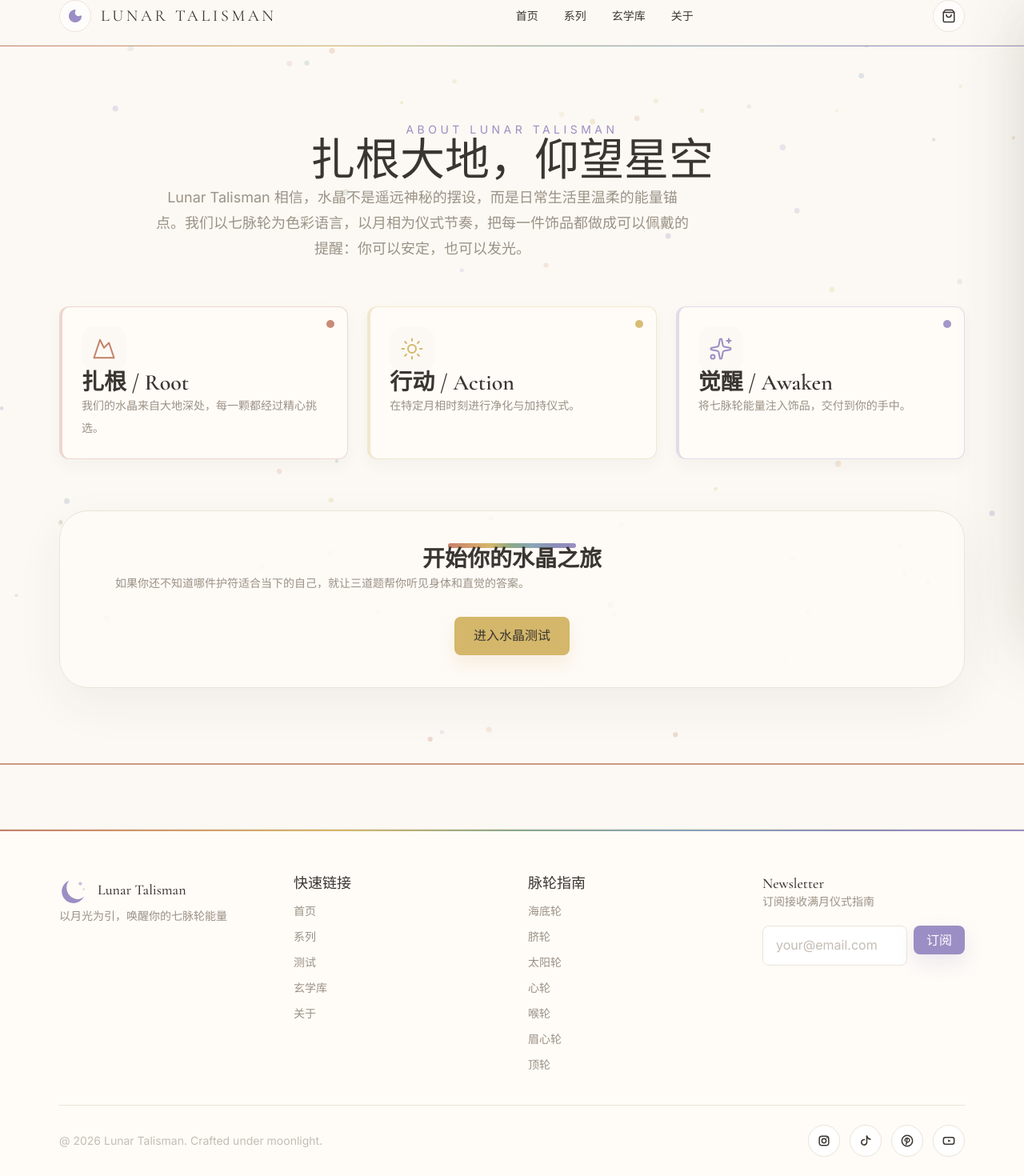
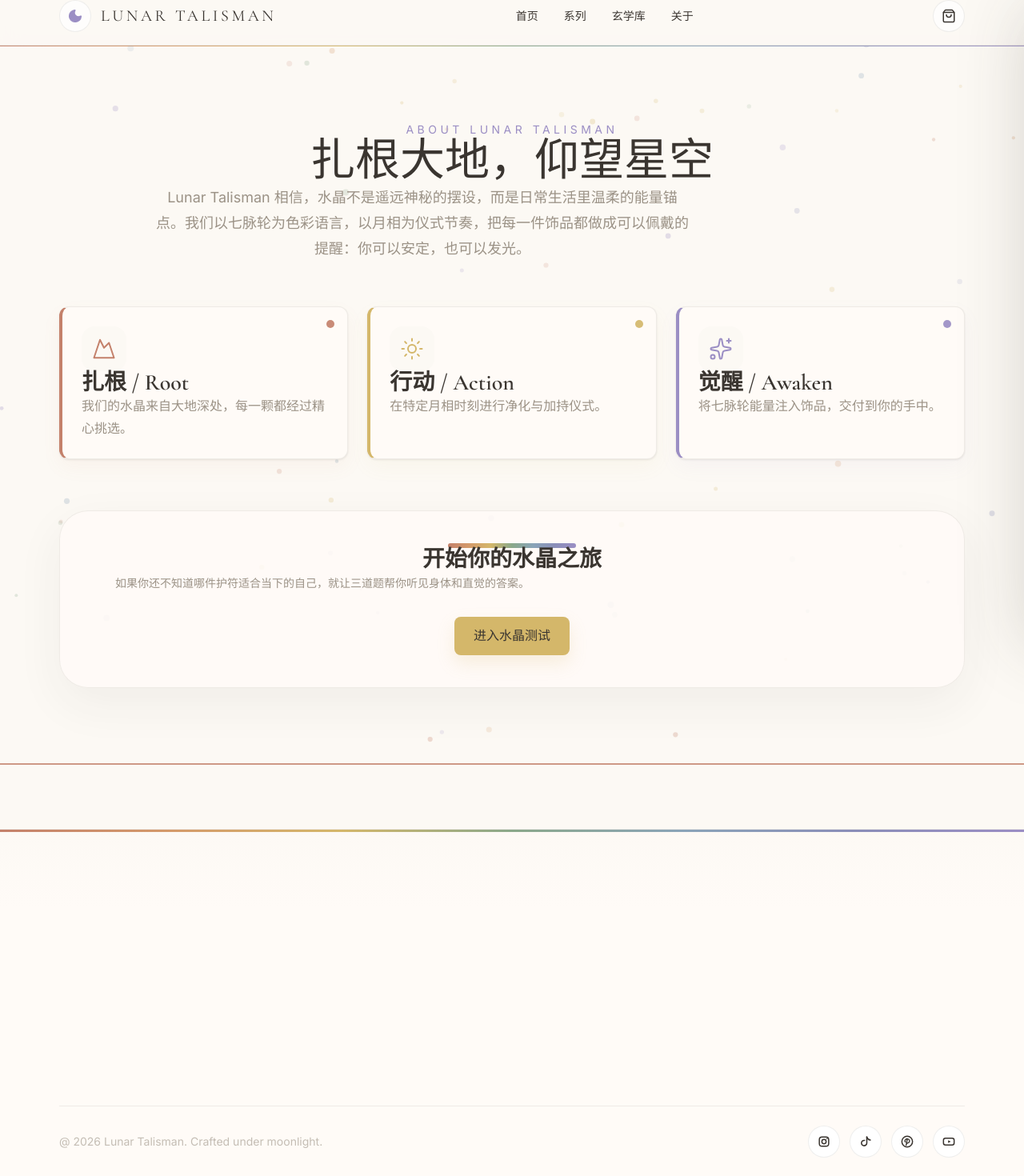
Before and after one commit to xiaodong-blip/lunar-talisman, a React (Vite) app: page /about in a window 1280 px wide. Shown: the part 16-1486 px from the top of the page at 80% size. Built offline with nearby package versions, Linux system fonts and the light colour scheme.

Commit message:
Improve global visual system

```diff
--- a/src/components/home/CrystalQuiz.tsx
+++ b/src/components/home/CrystalQuiz.tsx
@@ -1,13 +1,28 @@
 import { useNavigate } from 'react-router-dom'
+import type { ReactNode } from 'react'
 import { Eye, Heart, Sparkles } from 'lucide-react'
 import { useScrollReveal } from '../../hooks/useScrollReveal'
 import { Button } from '../ui/Button'
 import { ChakraCard } from '../ui/ChakraCard'
 import { Section } from '../ui/Section'
 
+function QuizPreviewCard({
+  index,
+  children,
+}: {
+  index: number
+  children: ReactNode
+}) {
+  const revealRef = useScrollReveal<HTMLDivElement>({
+    from: 'bottom',
+    delay: index * 0.15,
+  })
+
+  return <div ref={revealRef}>{children}</div>
+}
+
 export function CrystalQuiz() {
   const navigate = useNavigate()
-  const revealRef = useScrollReveal<HTMLDivElement>({ from: 'bottom' })
 
   return (
     <Section
@@ -16,8 +31,9 @@ export function CrystalQuiz() {
       chakraAccent="third-eye"
       tight
     >
-      <div ref={revealRef}>
+      <div>
         <div className="grid gap-4 lg:grid-cols-[1fr_1fr_1fr]">
+          <QuizPreviewCard index={0}>
           <ChakraCard chakraColor="crown" hoverable={false} className="h-full">
             <div className="flex items-center gap-4">
               <span className="flex h-12 w-12 items-center justify-center rounded-full bg-warm-cream text-chakra-crown">
@@ -29,7 +45,9 @@ export function CrystalQuiz() {
               </div>
             </div>
           </ChakraCard>
+          </QuizPreviewCard>
 
+          <QuizPreviewCard index={1}>
           <ChakraCard chakraColor="third-eye" hoverable={false} className="h-full">
             <div className="flex items-center gap-4">
               <span className="flex h-12 w-12 items-center justify-center rounded-full bg-warm-cream text-chakra-third-eye">
@@ -41,7 +59,9 @@ export function CrystalQuiz() {
               </div>
             </div>
           </ChakraCard>
+          </QuizPreviewCard>
 
+          <QuizPreviewCard index={2}>
           <ChakraCard chakraColor="heart" hoverable={false} className="h-full">
             <div className="flex items-center gap-4">
               <span className="flex h-12 w-12 items-center justify-center rounded-full bg-warm-cream text-chakra-heart">
@@ -53,6 +73,7 @@ export function CrystalQuiz() {
               </div>
             </div>
           </ChakraCard>
+          </QuizPreviewCard>
         </div>
 
         <div className="mt-8 flex justify-center">
--- a/src/components/layout/Footer.tsx
+++ b/src/components/layout/Footer.tsx
@@ -1,5 +1,6 @@
-import type { SVGProps } from 'react'
+import type { ReactNode, SVGProps } from 'react'
 import { Link } from 'react-router-dom'
+import { useScrollReveal } from '../../hooks/useScrollReveal'
 import { Button } from '../ui/Button'
 
 const quickLinks = [
@@ -101,14 +102,27 @@ const socialLinks: SocialLink[] = [
   { label: 'YouTube', color: 'hover:text-chakra-heart', Icon: YouTubeGlyph },
 ]
 
+function FooterColumn({
+  children,
+  delay,
+}: {
+  children: ReactNode
+  delay: number
+}) {
+  const revealRef = useScrollReveal<HTMLDivElement>({ from: 'bottom', delay })
+
+  return <div ref={revealRef}>{children}</div>
+}
+
 export function Footer() {
   return (
-    <footer className="mt-20 border-t border-border bg-card">
-      <div className="chakra-gradient h-[2px] w-full" />
+    <footer className="relative mt-20 overflow-hidden border-t border-border bg-card">
+      <div className="pointer-events-none absolute inset-x-0 top-[3px] h-24 bg-gradient-to-b from-warm-cream/80 to-card/0" />
+      <div className="chakra-gradient h-[3px] w-full" />
 
-      <div className="content-wrap px-4 py-12 md:px-6 md:py-14">
+      <div className="content-wrap relative z-10 px-4 py-12 md:px-6 md:py-14">
         <div className="grid gap-10 md:grid-cols-2 xl:grid-cols-4">
-          <div>
+          <FooterColumn delay={0}>
             <div className="flex items-center gap-3">
               <MoonMark className="h-9 w-9 text-chakra-crown" />
               <h4 className="font-serif text-xl text-text-primary">
@@ -118,9 +132,9 @@ export function Footer() {
             <p className="mt-4 max-w-sm text-sm leading-7 text-text-secondary">
               以月光为引，唤醒你的七脉轮能量
             </p>
-          </div>
+          </FooterColumn>
 
-          <div>
+          <FooterColumn delay={0.15}>
             <h4 className="text-xl text-text-primary">快速链接</h4>
             <ul className="mt-4 space-y-3 text-sm text-text-secondary">
               {quickLinks.map((item) => (
@@ -134,9 +148,9 @@ export function Footer() {
                 </li>
               ))}
             </ul>
-          </div>
+          </FooterColumn>
 
-          <div>
+          <FooterColumn delay={0.3}>
             <h4 className="text-xl text-text-primary">脉轮指南</h4>
             <ul className="mt-4 grid grid-cols-2 gap-x-5 gap-y-3 text-sm text-text-secondary xl:grid-cols-1">
               {chakraGuideLinks.map((item) => (
@@ -150,9 +164,9 @@ export function Footer() {
                 </li>
               ))}
             </ul>
-          </div>
+          </FooterColumn>
 
-          <div>
+          <FooterColumn delay={0.45}>
             <h4 className="text-xl text-text-primary">Newsletter</h4>
             <p className="mt-4 text-sm leading-7 text-text-secondary">
               订阅接收满月仪式指南
@@ -170,7 +184,7 @@ export function Footer() {
                 订阅
               </Button>
             </form>
-          </div>
+          </FooterColumn>
         </div>
 
         <div className="mt-10 flex flex-col gap-5 border-t border-border pt-6 md:flex-row md:items-center md:justify-between">
@@ -182,7 +196,7 @@ export function Footer() {
               <a
                 key={label}
                 href="#"
-                className={`flex h-10 w-10 items-center justify-center rounded-full border border-border bg-white text-text-secondary transition-all duration-300 hover:-translate-y-0.5 hover:shadow-md ${color}`}
+                className={`flex h-10 w-10 items-center justify-center rounded-full border border-border bg-white text-text-secondary transition-all duration-200 ease-out hover:-translate-y-0.5 hover:scale-110 hover:shadow-md ${color}`}
                 aria-label={label}
               >
                 <Icon className="h-5 w-5" />
--- a/src/components/ui/Badge.tsx
+++ b/src/components/ui/Badge.tsx
@@ -29,7 +29,7 @@ export function Badge({ variant, children, className }: BadgeProps) {
   return (
     <span
       className={cn(
-        'inline-flex items-center rounded-full border px-3 py-1 text-xs font-medium leading-none',
+        'inline-flex items-center rounded-full border px-3 py-1 text-xs font-medium leading-none transition-transform duration-200 ease-out hover:scale-105',
         className,
       )}
       style={{
--- a/src/components/ui/Button.tsx
+++ b/src/components/ui/Button.tsx
@@ -38,7 +38,7 @@ export function Button({
   const chakraHover = darkenHex(chakraBase, 0.1)
 
   const baseClasses =
-    'inline-flex items-center justify-center gap-2 rounded-lg font-medium transition-all duration-300 hover:shadow-md focus-visible:outline-none focus-visible:ring-2 focus-visible:ring-chakra-crown/30 focus-visible:ring-offset-2 focus-visible:ring-offset-warm-cream disabled:pointer-events-none disabled:opacity-60'
+    'inline-flex cursor-pointer items-center justify-center gap-2 rounded-lg font-medium transition-all duration-200 ease-out hover:scale-[1.02] hover:shadow-md focus-visible:outline-none focus-visible:ring-2 focus-visible:ring-chakra-crown/30 focus-visible:ring-offset-2 focus-visible:ring-offset-warm-cream disabled:pointer-events-none disabled:cursor-not-allowed disabled:opacity-60 disabled:hover:scale-100'
 
   const variantClasses: Record<ButtonVariant, string> = {
     primary:
--- a/src/components/ui/ChakraCard.tsx
+++ b/src/components/ui/ChakraCard.tsx
@@ -19,22 +19,22 @@ export function ChakraCard({
 }: ChakraCardProps) {
   const baseColor = getChakraHex(chakraColor)
   const softShadow = hexToRgba(baseColor, 0.15)
-  const borderColor = hexToRgba(baseColor, 0.3)
+  const borderColor = 'rgba(58, 53, 48, 0.08)'
 
   return (
     <article
       className={cn(
-        'relative overflow-hidden rounded-[12px] border px-6 py-6 transition-all duration-[400ms] ease-out',
+        'chakra-card relative overflow-hidden rounded-[12px] border px-6 py-6 transition-all duration-300 ease-out',
         hoverable &&
-          'hover:-translate-y-1.5 hover:border-[color:var(--chakra-card-border)] hover:shadow-[0_18px_42px_var(--chakra-card-shadow)]',
+          'hover:-translate-y-1.5 hover:border-[color:var(--chakra-card-border)] hover:shadow-[0_10px_25px_rgba(58,53,48,0.1),0_4px_10px_rgba(58,53,48,0.06),0_18px_42px_var(--chakra-card-shadow)]',
         className,
       )}
       style={{
         backgroundColor: 'var(--color-card)',
+        borderColor,
         borderLeftWidth: '4px',
         borderLeftColor: baseColor,
-        borderColor,
-        boxShadow: `0 8px 20px ${hexToRgba('#3A3530', 0.04)}`,
+        boxShadow: `0 1px 3px rgba(58,53,48,0.06), 0 1px 2px rgba(58,53,48,0.04), 0 10px 24px ${hexToRgba(baseColor, 0.06)}`,
         '--chakra-card-shadow': softShadow,
         '--chakra-card-border': baseColor,
         ...style,
--- a/src/index.css
+++ b/src/index.css
@@ -4,7 +4,7 @@
 @theme {
   --color-warm-cream: #fcf9f4;
   --color-card: #fffbf7;
-  --color-border: #ebe4d8;
+  --color-border: rgba(58, 53, 48, 0.08);
   --color-chakra-root: #c4816b;
   --color-chakra-sacral: #d49a6a;
   --color-chakra-solar: #d4b76a;
@@ -87,12 +87,12 @@ h4 {
 }
 
 h1 {
-  font-size: 32px;
+  font-size: 36px;
 }
 
 @media (min-width: 768px) {
   h1 {
-    font-size: 40px;
+    font-size: 44px;
   }
 }
 
@@ -134,11 +134,24 @@ p {
 a {
   color: inherit;
   text-decoration: none;
+  cursor: pointer;
 }
 
 button,
 input {
   font: inherit;
+}
+
+button {
+  cursor: pointer;
+}
+
+button:disabled {
+  cursor: not-allowed;
+}
+
+.chakra-card :is(p, li, a, button, span) {
+  font-size: max(13px, 1em);
 }
 
 .gold-text {
```
